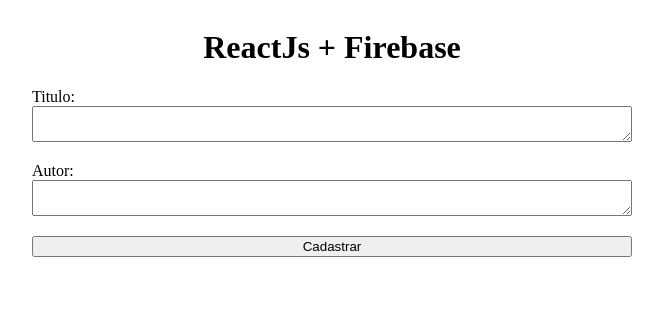
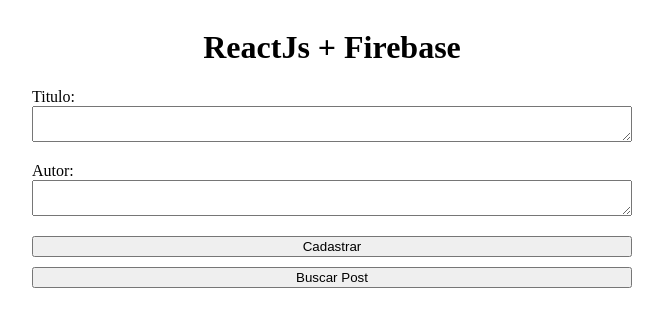
Before and after one commit to DanielBarros854/firebase_with_react, a React (Create React App) app: page / in a window 1280 px wide. Shown: the top 326 px of the page, without its empty margins (308-971 px from the left). Built offline with nearby package versions, Linux system fonts and the light colour scheme; no server answers.

Commit message:
feat: find post by id

```diff
--- a/src/App.tsx
+++ b/src/App.tsx
@@ -1,4 +1,4 @@
-import { addDoc, collection } from 'firebase/firestore/lite';
+import { addDoc, collection, getDoc, doc } from 'firebase/firestore/lite';
 import { useState } from 'react';
 import db from './firebaseConnection';
 import './style.css'
@@ -7,9 +7,11 @@
   const [title, setTitle] = useState('')
   const [author, setAuthor] = useState('')
 
+  const postsRef = collection(db, 'posts');
+
   const handlePostAdd = async () => {
     try {
-      await addDoc(collection(db, 'posts'), {
+      await addDoc(postsRef, {
         titulo: title,
         autor: author,
       })
@@ -17,8 +19,25 @@
       console.log('salvo com sucesso');
       setTitle('');
       setAuthor('');
-    } catch (err) {
-      console.log(err);
+    } catch (error) {
+      console.log(error);
+    }
+  }
+
+  const handlePost = async () => {
+    try {
+      const docRef = doc(db, 'posts', 'VQZrG97SikazaLeIFnqh');
+      const docSnap = await getDoc(docRef)
+
+      if (docSnap.exists()) {
+        setTitle(docSnap.data().titulo)
+        setAuthor(docSnap.data().autor)
+        console.log(`Data: ${docSnap.data().titulo}`)
+      } else {
+        console.log('Post não encotrado')
+      }
+    } catch (error) {
+      console.log(error);
     }
   }
 
@@ -33,6 +52,7 @@
         <textarea value={author} onChange={(event) => setAuthor(event.target.value)} />
 
         <button onClick={handlePostAdd}>Cadastrar</button>
+        <button onClick={ handlePost }>Buscar Post</button>
       </div>
     </div>
   );
--- a/src/style.css
+++ b/src/style.css
@@ -8,6 +8,10 @@
   margin-bottom: 20px;
 }
 
+.container button {
+  margin-bottom: 10px;
+}
+
 .App {
   display: flex;
   flex-direction: column;
```
